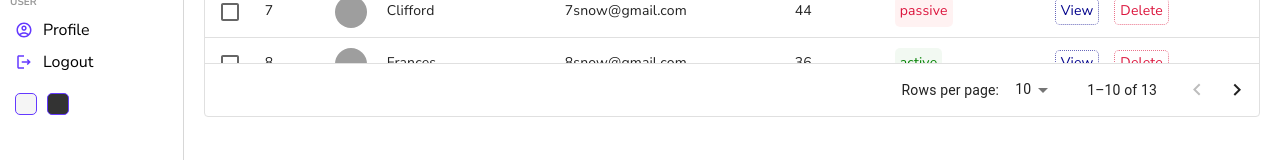
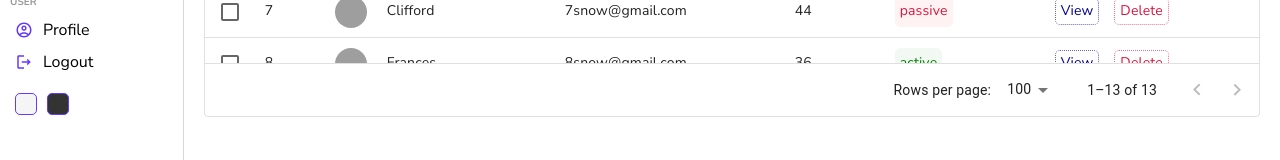
Before and after one commit to hebamesluh1/admin_dashboard, a React (Vite) app: page /users in a window 1280 px wide. Shown: the part 528-688 px from the top of the page. Built offline with nearby package versions, Linux system fonts and the light colour scheme; grey boxes are pictures that could not be loaded.

Commit message:
fix delete items error

```diff
--- a/src/components/DataTable/index.jsx
+++ b/src/components/DataTable/index.jsx
@@ -1,10 +1,8 @@
-import './style.scss';
-
-import { DataGrid } from '@mui/x-data-grid';
-import { userColumns, userRows } from '../../mock/dataTable';
-import { Link } from 'react-router-dom';
-import { useState } from 'react';
-
+import "./style.scss";
+import { DataGrid } from "@mui/x-data-grid";
+import { userColumns, userRows } from "../../mock/dataTable";
+import { Link } from "react-router-dom";
+import { useState } from "react";
 
 const DataTable = () => {
   const [data, setData] = useState(userRows);
@@ -15,38 +13,44 @@ const DataTable = () => {
 
   const actionColumn = [
     {
-            field: "action", headerName: "Action", width: 200, renderCell: () => {
+      field: "action",
+      headerName: "Action",
+      width: 200,
+      renderCell: (params) => {
         return (
           <div className="cellAction">
-                        <Link to="/users/test"><div className="viewButton">View</div></Link>
-                        <div className="deleteButton" onClick={() => handleDelete(params.row.id)}>Delete</div>
+            <Link to="/users/test" style={{ textDecoration: "none" }}>
+              <div className="viewButton">View</div>
+            </Link>
+            <div
+              className="deleteButton"
+              onClick={() => handleDelete(params.row.id)}
+            >
+              Delete
             </div>
-                )
-            }
-        }
-    ]
+          </div>
+        );
+      },
+    },
+  ];
   return (
-        <div className='dataTable'>
+    <div className="dataTable">
       <div className="datatableTitle">
         Add New User
-                <Link to="/users/new" className='link'>
+        <Link to="/users/new" className="link">
           Add New
         </Link>
       </div>
       <DataGrid
-                rows={userRows}
+        className="datagrid"
+        rows={data}
         columns={userColumns.concat(actionColumn)}
-                initialState={{
-                    pagination: {
-                        paginationModel: { page: 0, pageSize: 10 },
-                    },
-                }}
-                pageSizeOptions={[5, 10]}
+        pageSize={9}
+        rowsPerPageOptions={[9]}
         checkboxSelection
-
       />
     </div>
-    )
-}
+  );
+};
 
-export default DataTable
+export default DataTable;
```
Also changed, not shown: src/theme/dark.scss (+9 -2 lines). Lines whose indentation alone changed are shown as unchanged.
